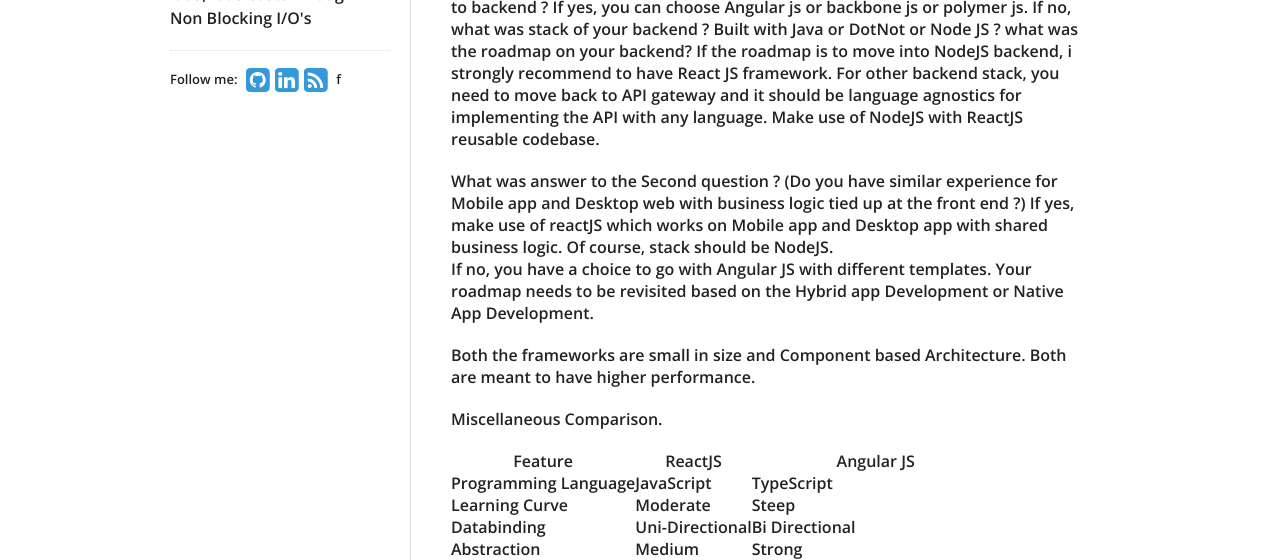
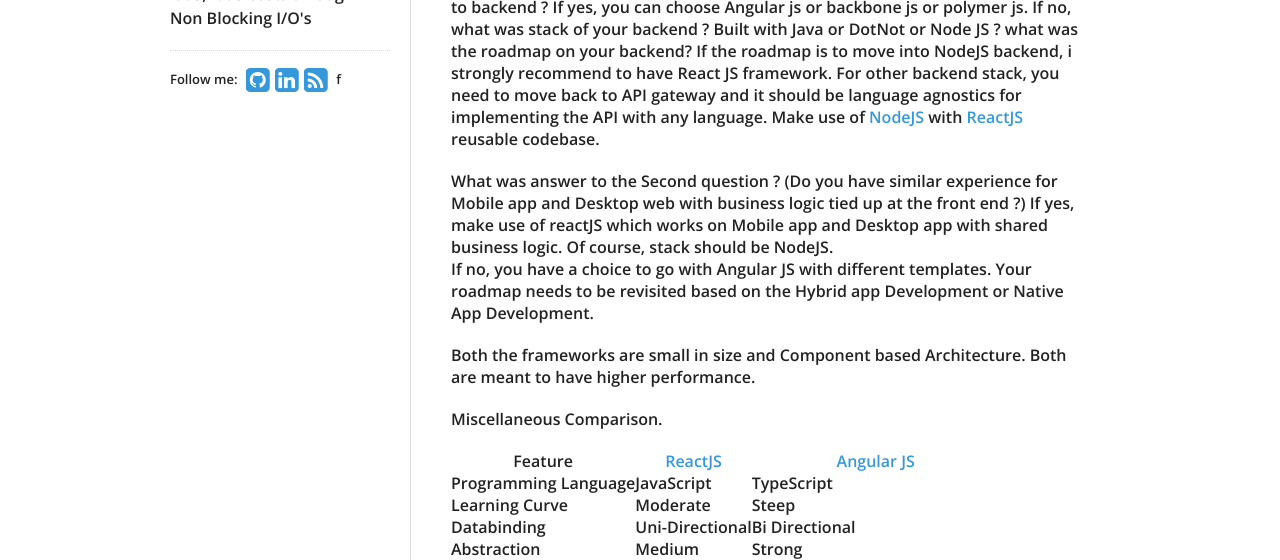
Before and after one commit to cnuonline/cnuonline.github.io, a Jekyll site: the page built from _posts/2019-04-21-ReactJS-vs-AngularJS-Comparison-Which one to choose_.md, in a window 1280 px wide. Shown: the part 504-1064 px from the top of the page. Built offline with Jekyll 4.4.1, drawn with Linux system fonts in a browser that asks for light colours; nearby versions of some CDN libraries; our own code applies the rules of GitHub Pages for plain Markdown files; some of the changed lines change nothing that is shown; some of the changed text lies outside the part shown.

Commit message:
Update 2019-04-21-ReactJS-vs-AngularJS-Comparison-Which one to choose_.md
Did URL linking

```diff
--- a/_posts/2019-04-21-ReactJS-vs-AngularJS-Comparison-Which one to choose_.md
+++ b/_posts/2019-04-21-ReactJS-vs-AngularJS-Comparison-Which one to choose_.md
@@ -11,7 +11,7 @@
 
 What was answer to the first question ?
 If yes, do you think the logic can be moved to backend ? If yes, you can choose Angular js or backbone js or polymer js.
-If no,  what was stack of your backend ? Built with Java or DotNot or Node JS ? what was the roadmap on your backend? If the roadmap is to move into NodeJS backend, i strongly recommend to have React JS framework. For other backend stack, you need to move back to API gateway and it should be language agnostics for implementing the API with any language.  Make use of NodeJS with ReactJS reusable codebase.
+If no,  what was stack of your backend ? Built with Java or DotNot or Node JS ? what was the roadmap on your backend? If the roadmap is to move into NodeJS backend, i strongly recommend to have React JS framework. For other backend stack, you need to move back to API gateway and it should be language agnostics for implementing the API with any language.  Make use of [NodeJS](https://nodejs.org) with [ReactJS](https://angularjs.org/) reusable codebase.
 
 What was answer to the Second question ? (Do you have similar experience for Mobile app and Desktop web with business logic tied up at the front end ?)
 If yes,  make use of reactJS which works on Mobile app and Desktop app with shared business logic.  Of course,  stack should be NodeJS.
@@ -21,7 +21,7 @@
 
 Miscellaneous Comparison.
 
-| Feature | ReactJS | Angular JS |
+| Feature | [ReactJS](https://reactjs.org/) | [Angular JS](https://angularjs.org/) |
 |-- |--|--|
 | Programming Language | JavaScript | TypeScript |
 |Learning Curve|Moderate| Steep|
```
